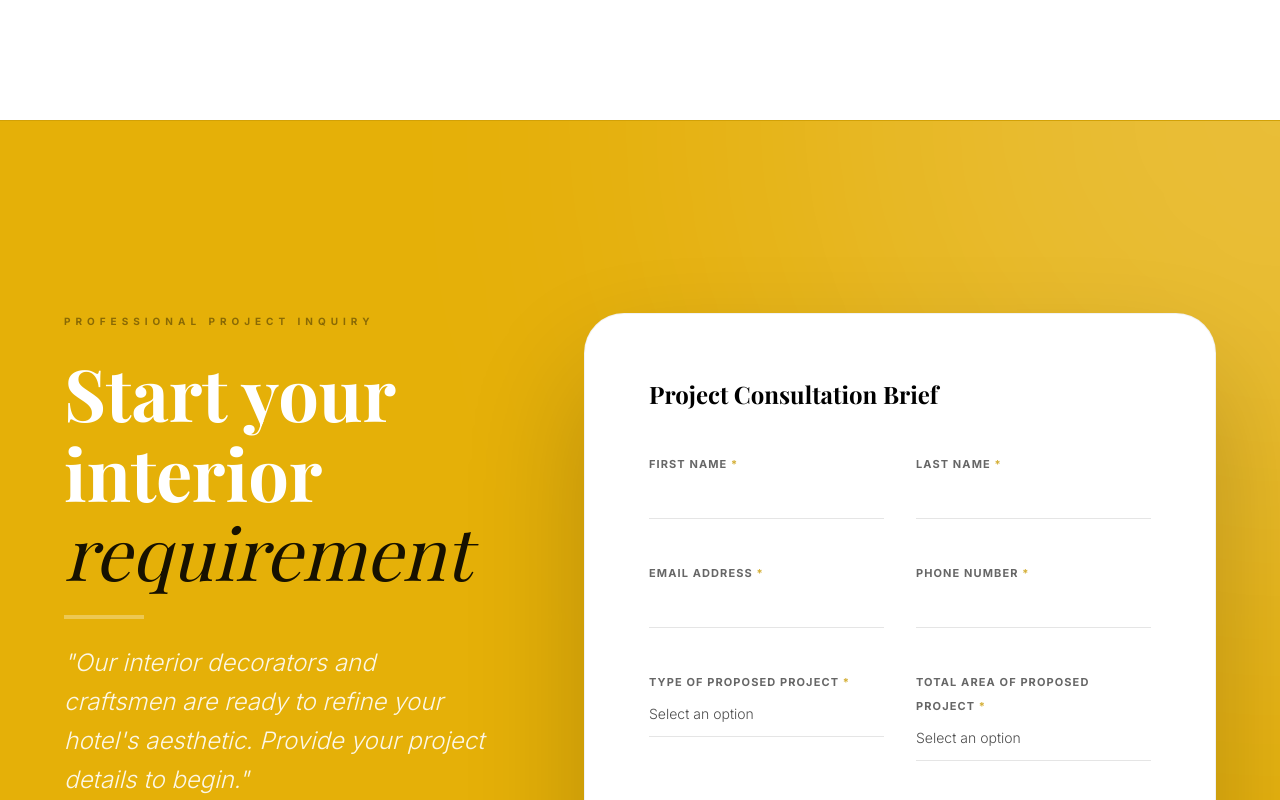
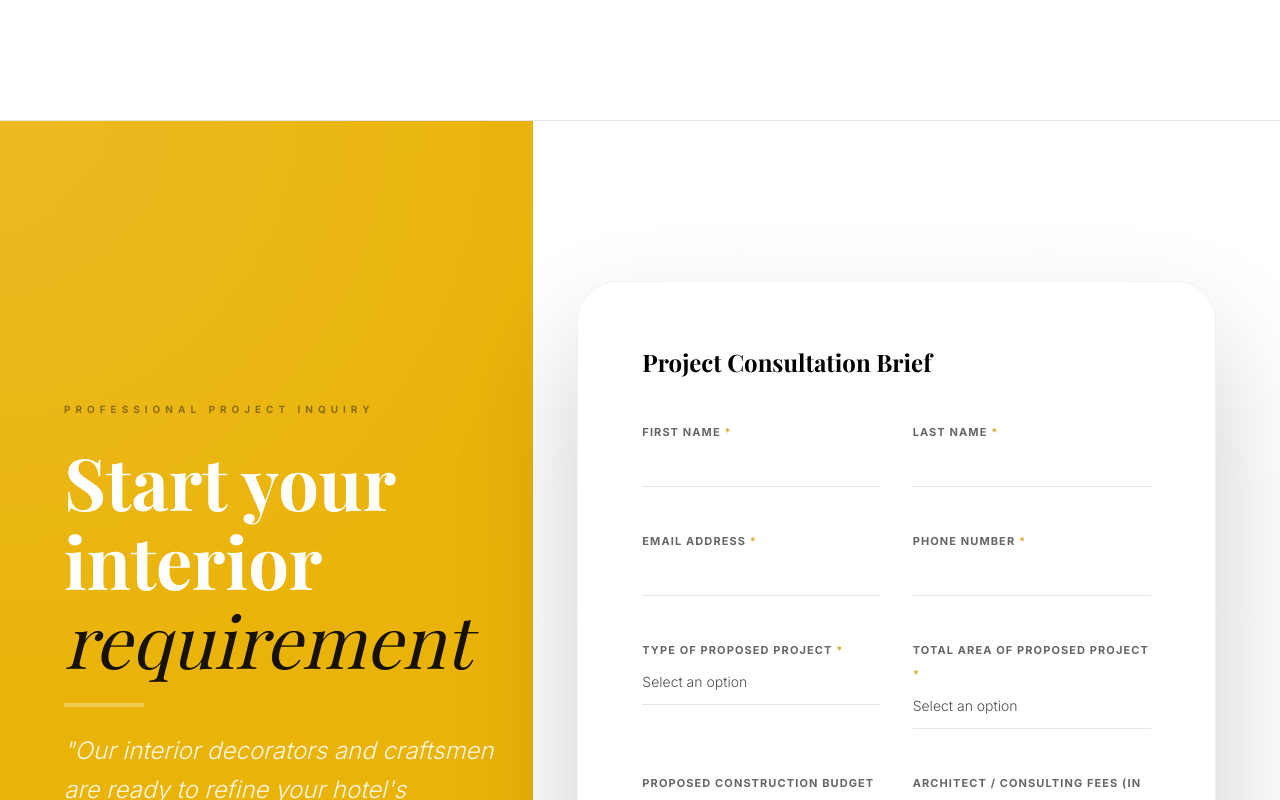
Before and after one commit to cricketmagician/vnexora, a Next.js app: page /services/interior-decor in a window 1280 px wide. Shown: the part 5480-6280 px from the top of the page. Built offline with nearby package versions, Linux system fonts and the light colour scheme; a web font is replaced by a local one.

Commit message:
style: implement split-screen layout for Architecture Contact Form

```diff
--- a/src/components/forms/ArchitectureContactForm.tsx
+++ b/src/components/forms/ArchitectureContactForm.tsx
@@ -100,13 +100,15 @@ ${formData.additionalInfo}
   }
 
   return (
-    <section className="py-24 md:py-48 bg-[#EAB308] border-t border-black/10 relative overflow-hidden">
+    <section className="relative py-24 md:py-40 bg-white border-t border-black/10 overflow-hidden">
+      {/* Left Side Background — Institutional Yellow */}
+      <div className="absolute inset-y-0 left-0 w-full lg:w-5/12 bg-[#EAB308] z-0" />
+
       {/* Editorial Textures */}
-      <div className="absolute top-0 right-0 w-[1000px] h-[1000px] bg-white/20 blur-[180px] rounded-full -translate-y-1/2 translate-x-1/2 pointer-events-none" />
-      <div className="absolute inset-0 bg-black/[0.02] pointer-events-none" />
+      <div className="absolute top-0 left-0 w-[800px] h-[800px] bg-white/10 blur-[150px] rounded-full -translate-y-1/2 -translate-x-1/2 pointer-events-none z-0" />
 
       <div className="container mx-auto px-6 md:px-16 max-w-7xl relative z-10">
-        <div className="grid grid-cols-1 lg:grid-cols-12 gap-16 lg:gap-24">
+        <div className="grid grid-cols-1 lg:grid-cols-12 gap-16 lg:gap-20 items-center">
 
           {/* Left Side: Context */}
           <motion.div
```
